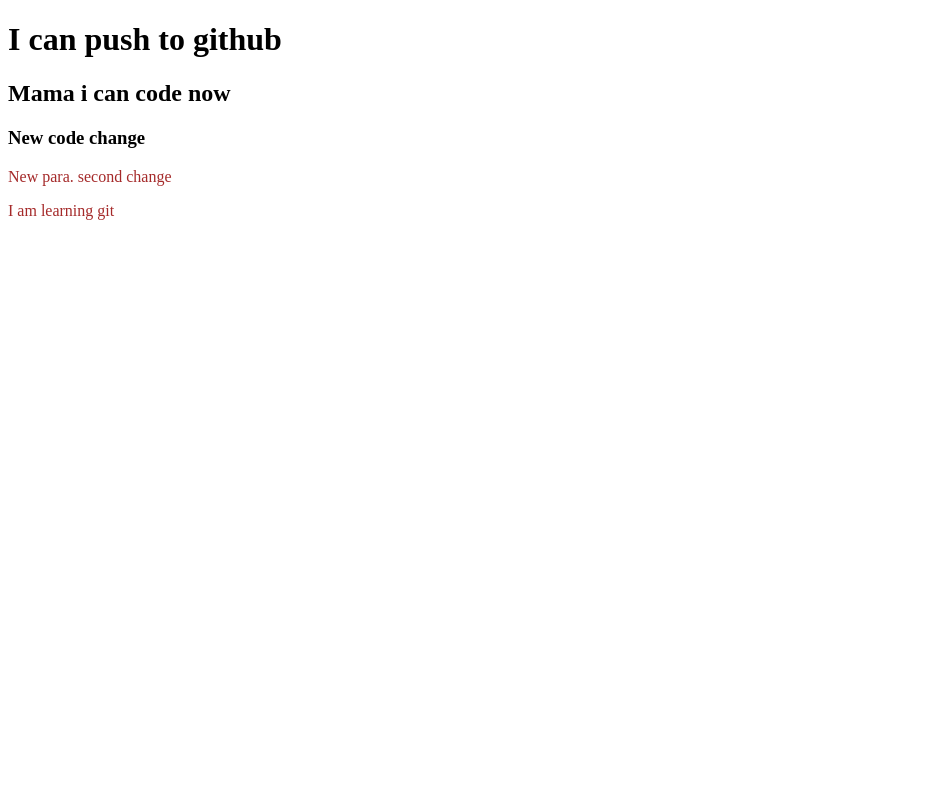
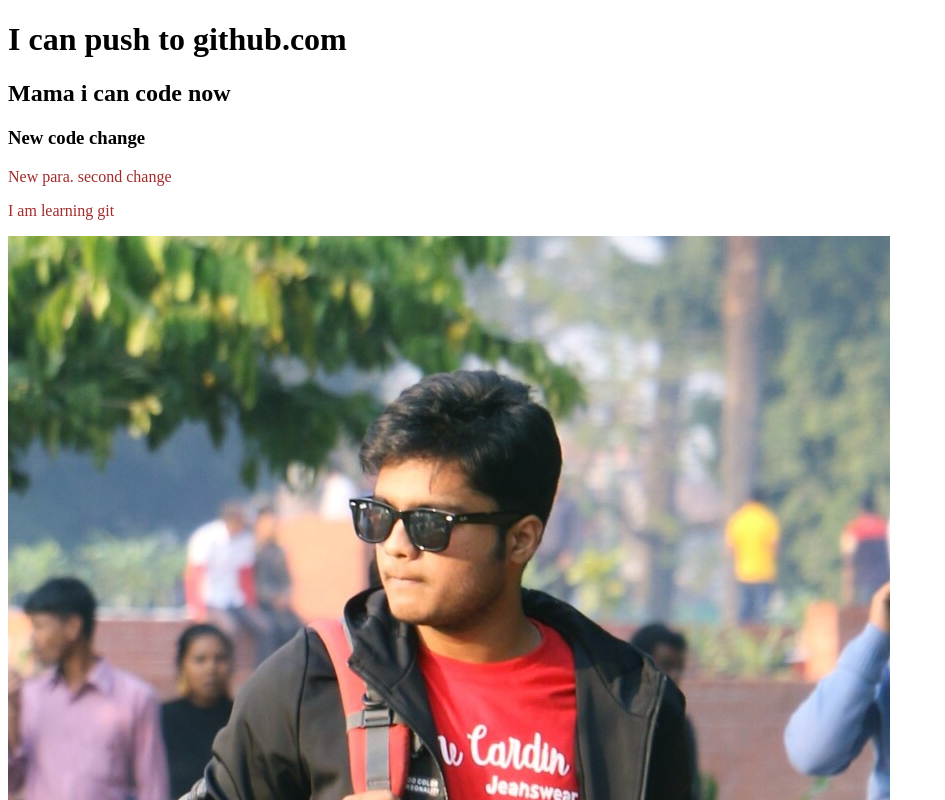
Before and after one commit to toaharahmanratul/my-second-repo, a plain HTML site: page index.html in a window 1280 px wide. Shown: the top 800 px of the page, without its empty margins (0-945 px from the left). Drawn offline with Linux system fonts and the light colour scheme.

Commit message:
added image

```diff
--- a/index.html
+++ b/index.html
@@ -8,10 +8,11 @@
     <link rel="stylesheet" href="style.css">
 </head>
 <body>
-    <h1>I can push to github</h1>
+    <h1>I can push to github.com</h1>
     <h2>Mama i can code now</h2>
     <h3>New code change</h3>
     <p>New para. second change</p>
     <p>I am learning git</p>
+    <img src="NM.jpg" alt="">
 </body>
 </html>
```
Also changed, not shown: At Darbar.jpg (added), NM.jpg (added).
